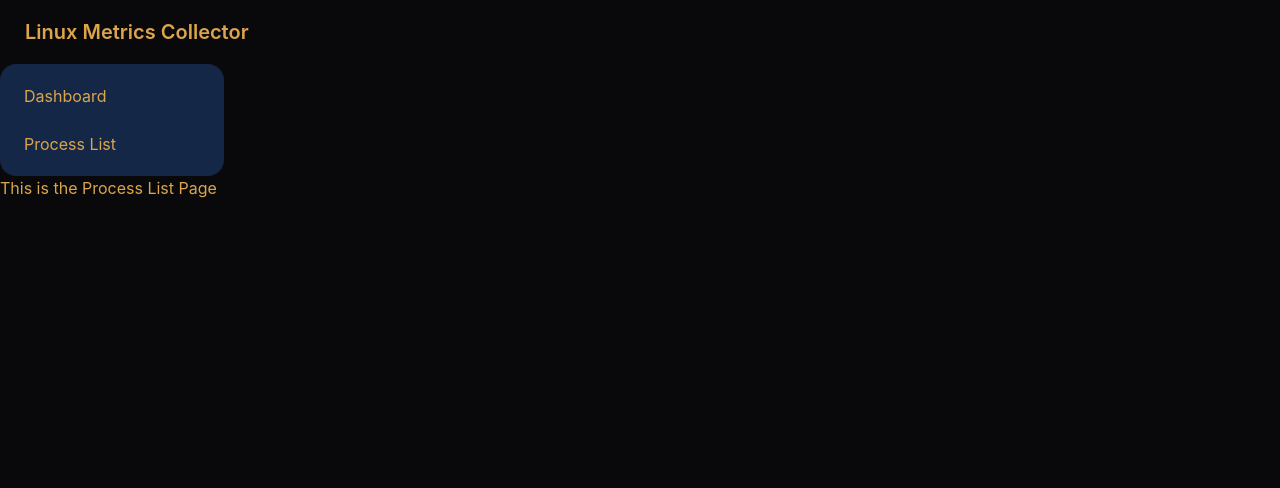
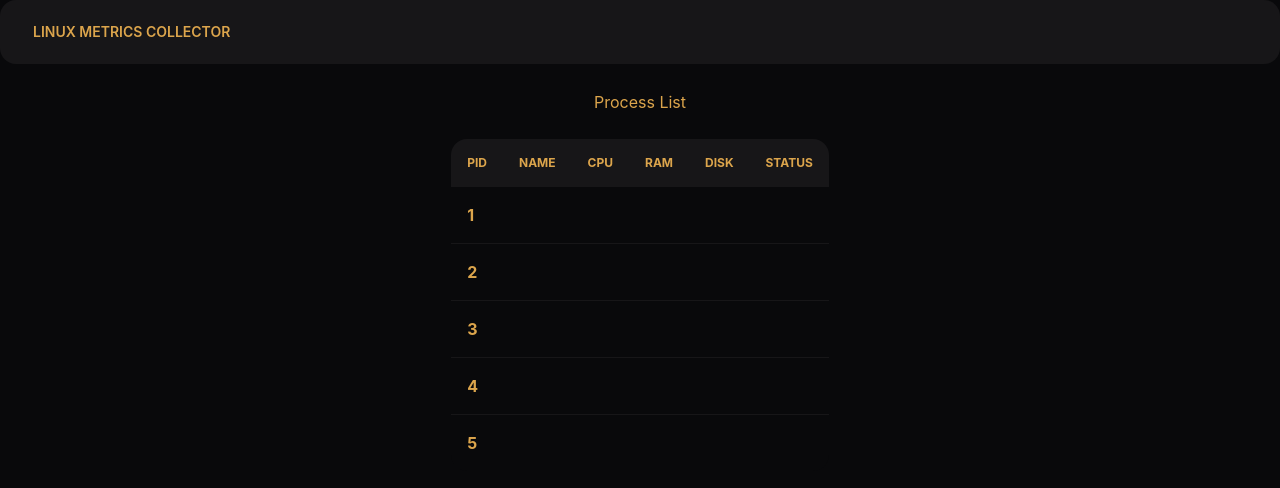
Before and after one commit to TiNewman/LinuxMetricsCollector, a Next.js app in the folder client/metrics-dashboard/: page /process_list in a window 1280 px wide. Shown: the top 488 px of the page. Built offline with nearby package versions, Linux system fonts and the light colour scheme.

Commit message:
finished basic setup of the nexJS project and dashboard layout

```diff
--- a/client/metrics-dashboard/components/NavBar.js
+++ b/client/metrics-dashboard/components/NavBar.js
@@ -1,15 +1,21 @@
 import Link from 'next/link'
 
 const NavBar = () => (
-  <div>
-    <div className="navbar bg-base-100">
-      <a className="btn btn-ghost normal-case text-xl">Linux Metrics Collector</a>
-    </div>
-    <ul className="menu bg-secondary w-56 p-2 rounded-box">
-      <li><Link href="/">Dashboard</Link></li>
-      <li><Link href="/process_list">Process List</Link></li>
-    </ul>
+<div class="navbar bg-base-200 rounded-box">
+  <div class="flex-1 px-2 lg:flex-none">
+    <div class="flex items-stretch">
+          <div class="dropdown">
+            <label tabindex="0" class="btn btn-ghost rounded-btn">Linux Metrics Collector</label>
+            <ul tabindex="0" class="menu dropdown-content p-2 shadow bg-secondary rounded-box w-52 mt-4">
+              <li><Link href="/">Dashboard</Link></li>
+              <li><Link href="/process_list">Process List</Link></li>
+            </ul>
+          </div>
+        </div>
   </div>
+  <div class="flex justify-end flex-1 px-2">
+  </div>
+</div>
 );
 
 export default NavBar;
--- a/client/metrics-dashboard/pages/index.js
+++ b/client/metrics-dashboard/pages/index.js
@@ -10,7 +10,39 @@ import Layout from "../components/Layout";
 
 const Index = () => (
   <div>
-    <h1> Welcome to Linux Metrics Dashboard!</h1>
+    <h1 className={styles.h1}> Welcome to Linux Metrics Dashboard!</h1>
+     <div className="overflow-x-auto flex flex-col justify-center items-center">
+       <table class="table">
+         <thead>
+           <tr>
+             <th>PID</th>
+             <th>Name</th>
+           </tr>
+         </thead>
+         <tbody>
+           <tr className="hover">
+             <th>1</th>
+             <td></td>
+           </tr>
+           <tr className="hover">
+             <th>2</th>
+             <td></td>
+           </tr>
+           <tr className="hover">
+             <th>3</th>
+             <td></td>
+           </tr>
+           <tr className="hover">
+             <th>4</th>
+             <td></td>
+           </tr>
+           <tr className="hover">
+             <th>5</th>
+             <td></td>
+           </tr>
+         </tbody>
+       </table>
+     </div>
   </div>
 );
 
--- a/client/metrics-dashboard/pages/process_list.js
+++ b/client/metrics-dashboard/pages/process_list.js
@@ -1,9 +1,65 @@
-// pages/explore.js
-
-import Layout from "../components/Layout";
+import processListStyles from '../styles/Process_List.module.css'
 
 const processListView = props => (
-   <h1> This is the Process List Page </h1>
+  <div>
+   <h1 className={processListStyles.h1}> Process List </h1>
+   <div className="overflow-x-auto flex flex-col justify-center items-center">
+     <table class="table">
+       <thead>
+         <tr>
+           <th>PID</th>
+           <th>Name</th>
+           <th>CPU</th>
+           <th>RAM</th>
+           <th>Disk</th>
+           <th>Status</th>
+         </tr>
+       </thead>
+       <tbody>
+         <tr className="hover">
+           <th>1</th>
+           <td></td>
+           <td></td>
+           <td></td>
+           <td></td>
+           <td></td>
+         </tr>
+         <tr className="hover">
+           <th>2</th>
+           <td></td>
+           <td></td>
+           <td></td>
+           <td></td>
+           <td></td>
+         </tr>
+         <tr className="hover">
+           <th>3</th>
+           <td></td>
+           <td></td>
+           <td></td>
+           <td></td>
+           <td></td>
+         </tr>
+         <tr className="hover">
+           <th>4</th>
+           <td></td>
+           <td></td>
+           <td></td>
+           <td></td>
+           <td></td>
+         </tr>
+         <tr className="hover">
+           <th>5</th>
+           <td></td>
+           <td></td>
+           <td></td>
+           <td></td>
+           <td></td>
+         </tr>
+       </tbody>
+     </table>
+   </div>
+  </div>
 );
 
 export default processListView;
--- a/client/metrics-dashboard/styles/Home.module.css
+++ b/client/metrics-dashboard/styles/Home.module.css
@@ -26,6 +26,14 @@
   justify-content: center;
   align-items: center;
   flex-grow: 1;
+}
+
+.h1 {
+  flex: 1;
+  display: flex;
+  justify-content: center;
+  align-items: center;
+  padding: 2%
 }
 
 .title a {
--- /dev/null
+++ b/client/metrics-dashboard/styles/Process_List.module.css
@@ -0,0 +1,7 @@
+.h1 {
+  flex: 1;
+  display: flex;
+  justify-content: center;
+  align-items: center;
+  padding: 2%
+}
```
